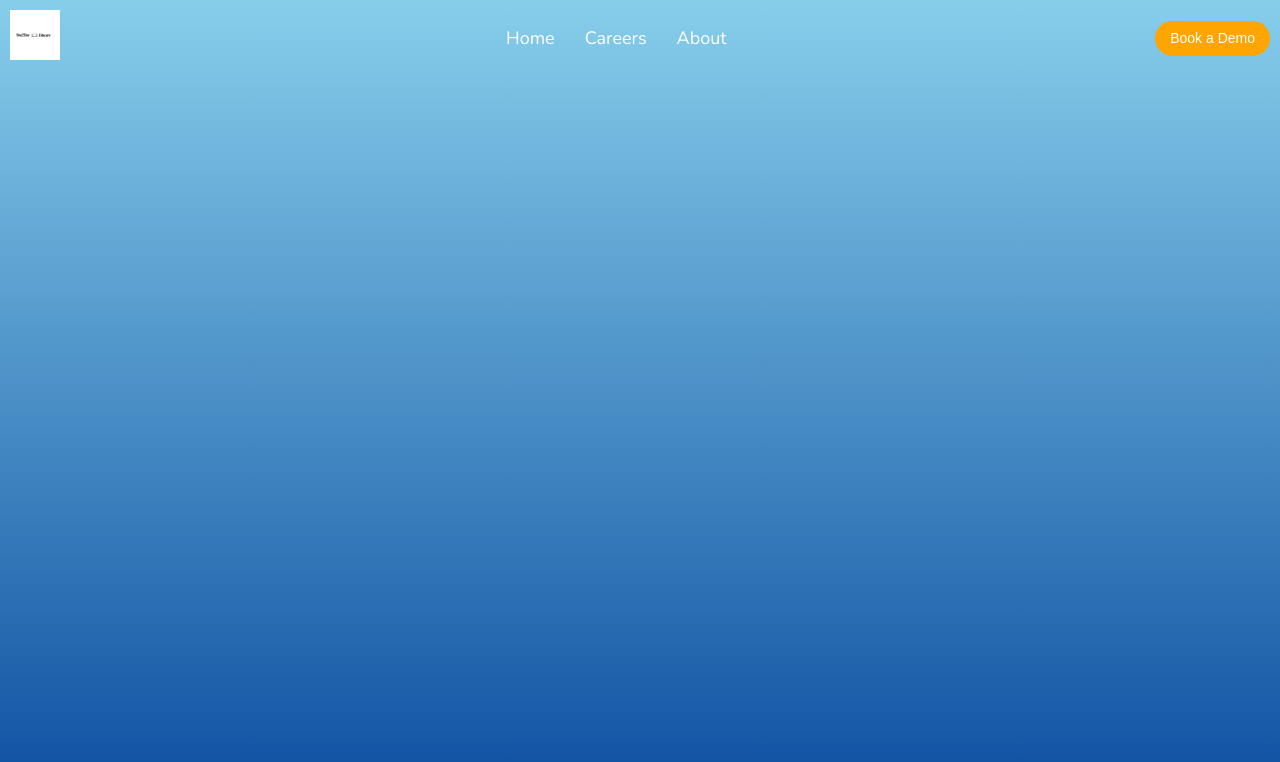
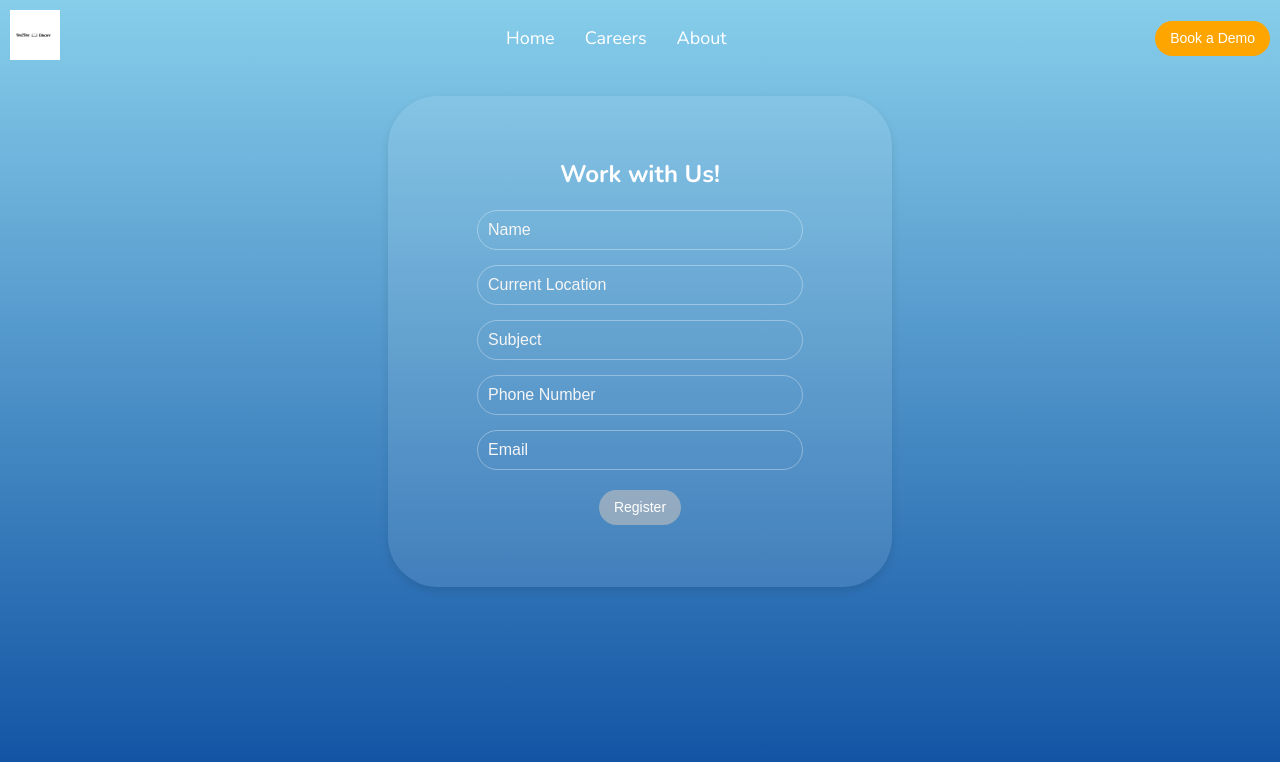
Before and after one commit to Educare5/care-pages, an Angular app: page /career in a window 1280 px wide. Before the commit this address led to /. Shown: the top 762 px of the page. Built offline with nearby package versions, Linux system fonts and the light colour scheme.

Commit message:
side bar fixes

```diff
--- a/src/app/app-routing.module.ts
+++ b/src/app/app-routing.module.ts
@@ -9,6 +9,7 @@ const routes: Routes = [
   { path: 'home', component: HomeComponent },
   { path: 'about', component: AboutComponent },
   { path: 'form', component: FormsComponent },
+  { path: 'career', component: FormsComponent },
 
 ];
 
--- a/src/app/app.component.css
+++ b/src/app/app.component.css
@@ -1,10 +1,16 @@
 .main-container {
     background: linear-gradient(to bottom, #87CEEB, #0d4fa1);
     /* Light Blue to Deep Blue */
-    height: 100vh;
-    /* Full-screen */
+    height: auto;
+    min-height: 100vh;
 }
 
 .wrapper {
     padding: 20px;
+    transition: filter 0.3s ease-in-out, background-color 0.3s ease-in-out;
 }
+
+.wrapper.blurred {
+    filter: blur(5px);
+    background-color: rgba(0, 0, 0, 0.3);
+}
--- a/src/app/app.component.html
+++ b/src/app/app.component.html
@@ -1,7 +1,6 @@
 <div class="main-container">
-  <app-navbar />
-  <div class="wrapper">
+  <app-navbar (menuToggle)="sideBarOpened($event)" />
+  <div class="wrapper" [ngClass]="{'blurred': isSidebarOpened}">
     <router-outlet />
-
   </div>
 </div>
--- a/src/app/app.component.ts
+++ b/src/app/app.component.ts
@@ -8,4 +8,8 @@ import { Component } from '@angular/core';
 })
 export class AppComponent {
   title = 'care';
+  isSidebarOpened = false;
+  sideBarOpened(opened: any) {
+    this.isSidebarOpened = opened;
+  }
 }
--- a/src/app/components/forms/forms.component.html
+++ b/src/app/components/forms/forms.component.html
@@ -1,6 +1,6 @@
 <form [formGroup]="userForm" (ngSubmit)="submitForm()">
     <div class="container">
-        <H2>Join Us!</H2>
+        <H2>{{showCareerForm ? 'Work with Us!':'Join Us!'}}</H2>
         <div class="form" *ngIf="!showCareerForm">
 
             <input type="text" formControlName="name" placeholder="Name">
@@ -29,7 +29,7 @@
             <div *ngIf="userForm.controls['email'].invalid && userForm.controls['email'].touched">Enter a valid email.
             </div>
         </div>
-         <div class="form" *ngIf="showCareerForm">
+        <div class="form" *ngIf="showCareerForm">
 
             <input type="text" formControlName="name" placeholder="Name">
             <div *ngIf="userForm.controls['name'].invalid && userForm.controls['name'].touched">Name is required.</div>
@@ -40,7 +40,7 @@
 
             <input type="text" formControlName="subject" placeholder="Subject">
 
-            <div *ngIf="userForm.controls['subject'].invalid && userForm.controls['subject'].touched">Subject is
+            <div *ngIf="userForm.controls['subject'].invalid && userForm.controls['subject'].touched">Standard is
                 required.
             </div>
 
--- a/src/app/components/forms/forms.component.ts
+++ b/src/app/components/forms/forms.component.ts
@@ -20,9 +20,13 @@ export class FormsComponent implements OnInit {
   }
 
   ngOnInit(): void {
-    this.activatedRoute.queryParams.subscribe(params => {
-      this.showCareerForm = params['page'] === 'career'
-    })
+    const currentPage = this.activatedRoute.snapshot.url.join('/');
+    if (currentPage.includes('form')) {
+      this.showCareerForm = false;
+    } else {
+      this.showCareerForm = true;
+
+    }
     this.renderForm();
   }
 
--- a/src/app/components/navbar/navbar.component.css
+++ b/src/app/components/navbar/navbar.component.css
@@ -73,13 +73,14 @@ ul a {
     ul {
         display: none;
         flex-direction: column;
-        background: #ebebeb5c;
+        background: #0000008c;
         position: absolute;
         top: 50px;
         right: 0;
         width: 160px;
         padding: 10px;
         height: 100vh;
+        font-weight: 500;
     }
 
     ul.active {
@@ -89,4 +90,9 @@ ul a {
         margin: 0;
         padding-top: 70px;
     }
+
+    ul a {
+        font-weight: 800;
+
+    }
 }
--- a/src/app/components/navbar/navbar.component.html
+++ b/src/app/components/navbar/navbar.component.html
@@ -7,7 +7,7 @@
     <div class="nav-items">
         <ul [class.active]="isMenuOpen">
             <li><a routerLink="/" (click)="toggleMenu()">Home</a></li>
-            <li><a (click)="goToCareers()">Careers</a></li>
+            <li><a routerLink="/career" (click)="toggleMenu()">Careers</a></li>
             <li><a routerLink="/about" (click)="toggleMenu()">About</a></li>
         </ul>
 
--- a/src/app/components/navbar/navbar.component.ts
+++ b/src/app/components/navbar/navbar.component.ts
@@ -1,4 +1,4 @@
-import { Component } from '@angular/core';
+import { Component, EventEmitter, Output } from '@angular/core';
 import { ActivatedRoute, Router } from '@angular/router';
 
 @Component({
@@ -8,16 +8,16 @@ import { ActivatedRoute, Router } from '@angular/router';
   styleUrl: './navbar.component.css'
 })
 export class NavbarComponent {
+  @Output() menuToggle = new EventEmitter<boolean>();;
   isMenuOpen = false;
 
   constructor(private router: Router, private activatedRoute: ActivatedRoute) { }
 
   toggleMenu() {
     this.isMenuOpen = !this.isMenuOpen;
+    this.menuToggle.emit(this.isMenuOpen);
+
   }
 
-  goToCareers() {
-    this.router.navigate(['form'], { relativeTo: this.activatedRoute, queryParams: { page: 'careers' } })
-    this.toggleMenu();
-  }
+
 }
```
